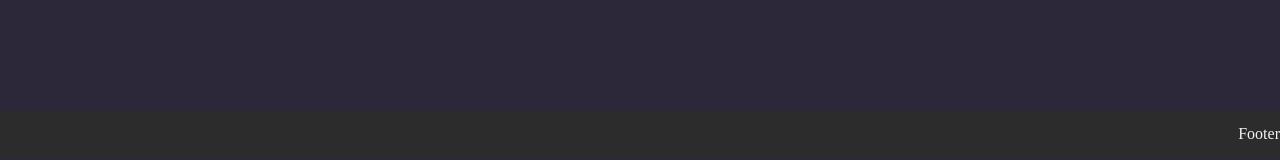
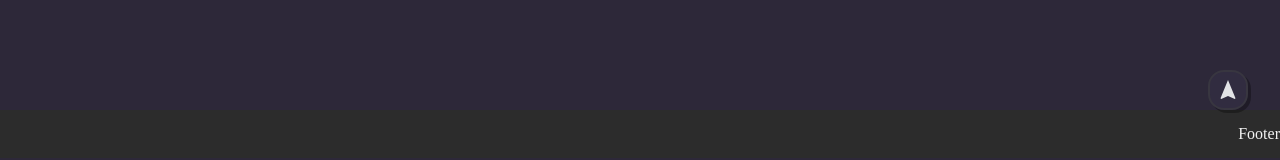
Before and after one commit to juneyoung-jo/Project_POST-IT, a React (Create React App) app in the folder frontend/: page / in a window 1280 px wide. Shown: the part 642-802 px from the top of the page. Built offline with nearby package versions, Linux system fonts and the light colour scheme; what @amcharts/amcharts4 would draw is missing.

Commit message:
Feat: 메인페이지에 맨위로 이동하는 버튼 추가

```diff
--- a/frontend/src/pages/Home.tsx
+++ b/frontend/src/pages/Home.tsx
@@ -16,6 +16,7 @@ import styled from 'styled-components';
 import ArrowDropDown from '@material-ui/icons/ArrowDropDown';
 import { makeStyles, createStyles, Theme } from '@material-ui/core/styles';
 import { getCurrentUser } from 'api/user';
+import TopButton from 'components/common/TopButton';
 
 AOS.init();
 
@@ -39,6 +40,7 @@ const Home = () => {
 
   return (
     <Container>
+      <TopButton></TopButton>
       {/* 첫번째 section */}
       <Section>
         <Grid container>
```
